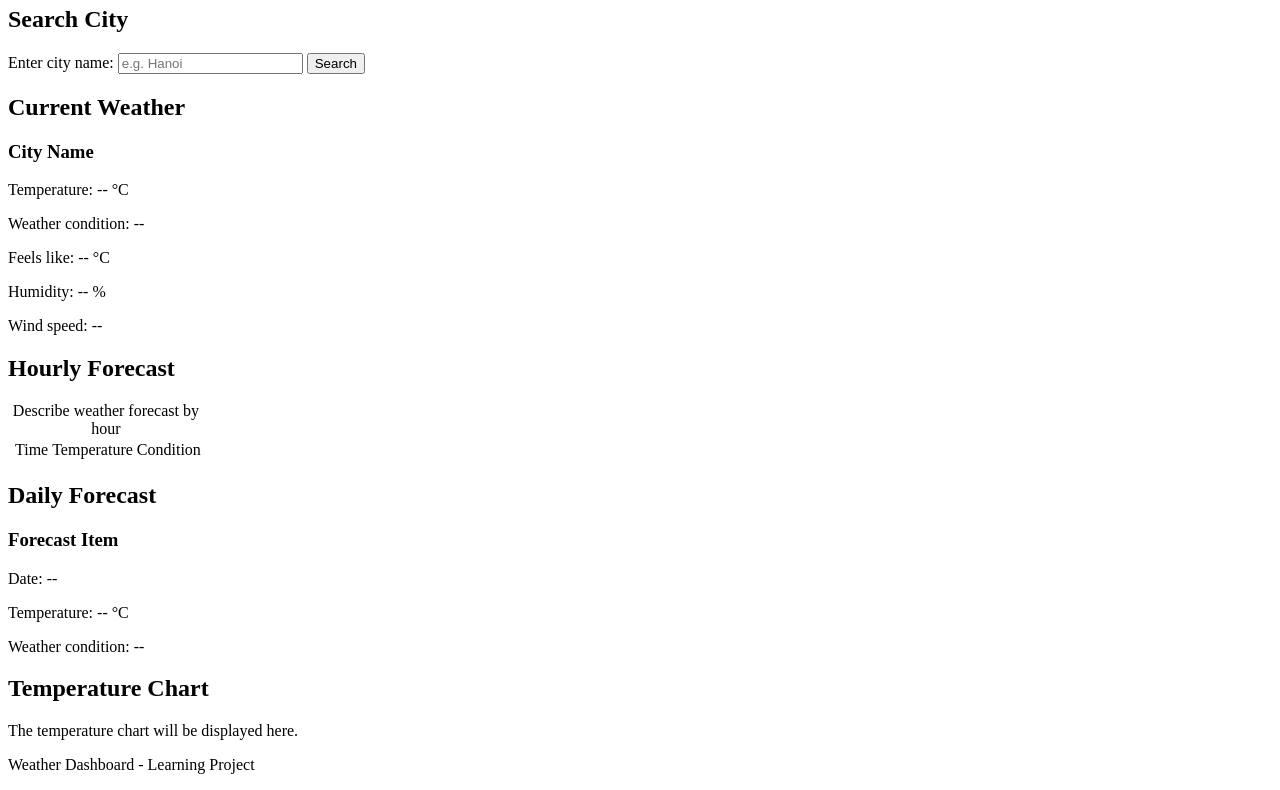
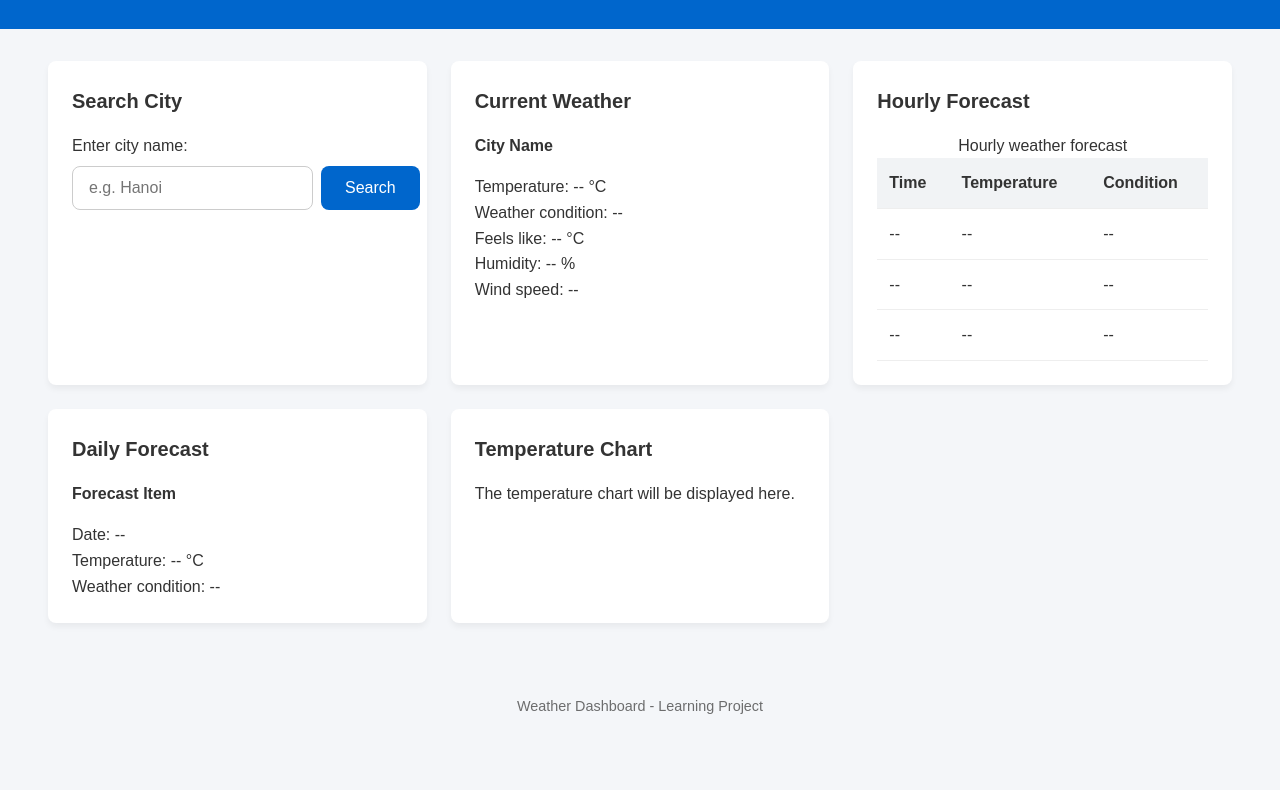
Before and after one commit to meobeo-create/Weather-Dashboard, a plain HTML site: page frontend/index.html in a window 1280 px wide. Shown: the part 112-902 px from the top of the page. After the commit the page ends 854 px from the top, so only its background shows below. Drawn offline with Linux system fonts and the light colour scheme.

Commit message:
Css update

```diff
--- a/frontend/css/style.css
+++ b/frontend/css/style.css
@@ -0,0 +1,126 @@
+* {
+    box-sizing: border-box;
+    margin:0px;
+    padding:0px;
+}
+:root {
+    --primary-color: #0066cc;
+    --bg-color: #f4f6f9;
+    --card-bg: #ffffff;
+    --text-color: #333333;
+    --border-radius: 8px;
+}
+
+body {
+    font-family: Arial, sans-serif;
+    background-color: var(--bg-color);
+    color: var(--text-color);
+    line-height:1.6;
+}
+
+header {
+    text-align: center;
+    padding: 2rem 1rem;
+    background-color: var(--primary-color);
+    color:#ffffff;
+}
+
+footer {
+    text-align: center;
+    margin-top: 3rem;
+    padding: 1.5rem;
+    font-size:0.9rem;
+    opacity: 0.7;
+}
+
+main {
+    max-width: 2000px;
+    margin: 2rem;
+    padding: 0 1rem;
+    display:grid;
+    gap:1.5rem;
+    grid-template-columns: repeat(auto-fit, minmax(350px, 1fr));
+}
+
+section {
+    background-color: var(--card-bg);
+    border-radius: var(--border-radius);
+    box-shadow: 0 4px 6px rgba(0, 0, 0, 0.05);
+    padding: 1.5rem;
+}
+.chart-section {
+    grid-column: 1 / -1;
+    height:350px;
+}
+
+h2 {
+    margin-bottom:1rem;
+    font-size:1.25rem;
+}
+
+h3 {
+    margin-bottom:1rem;
+    font-size: 1rem;
+}
+
+form {
+    display: flex;
+    gap: 0.5rem;
+    margin-bottom: 1rem;
+    flex-direction: column;
+}
+.search-input-group {
+    display: flex;
+    gap:0.5rem;
+    width:100%;
+}
+
+input[type="text"] {
+    flex:1;
+    padding: 0.75rem 1rem;
+    border: 1px solid #ccc;
+    border-radius: var(--border-radius);
+    font-size: 1rem;
+}
+
+button[type="submit"] {
+    padding: 0.75rem 1.5rem;
+    border: none;
+    border-radius: var(--border-radius);
+    background-color: var(--primary-color);
+    color:#ffffff;
+    cursor:pointer;
+    font-size:1rem;
+    white-space: nowrap;
+
+}
+button[type="submit"]:hover{
+    opacity: 0.8;
+    background-color: #004fb3;
+
+}
+
+table {
+    width:100%;
+    border-collapse: collapse;
+    margin-top:1rem;
+}
+
+th,td {
+    padding:0.75rem;
+    text-align:left;
+    border-bottom: 1px solid #eee;
+}
+thead {
+    background-color: #f1f3f5;
+    font-weight: bold;
+}
+tbody tr:hover{
+    background-color: #f9f9f9;
+}
+
+@media (max-width: 768px) {
+    header h1 {
+        font-size: 1.5rem;
+    }
+}
--- a/frontend/index.html
+++ b/frontend/index.html
@@ -21,7 +21,8 @@
 
                 <form action="#" method="get">
                     <label for="city">Enter city name:</label>
-                    <input
+                    <div class="search-input-group">
+                        <input
                         type="text"
                         id="city"
                         name="city"
@@ -29,6 +30,7 @@
                         required
                     >
                     <button type="submit">Search</button>
+                    </div>
                 </form>
             </section>
             <section aria-labelledby="current-heading">
@@ -48,12 +50,31 @@
                 <h2 id="hourly-heading">Hourly Forecast</h2>
 
                 <table>
-                    <caption>Describe weather forecast by hour</caption>
-                    <th>
-                        <td>Time</td>
-                        <td>Temperature</td>
-                        <td>Condition</td>
-                    </th>
+                    <caption>Hourly weather forecast</caption>
+                    <thead>
+                        <tr>
+                            <th scope="col">Time</th>
+                            <th scope="col">Temperature</th>
+                            <th scope="col">Condition</th>
+                        </tr>
+                    </thead>
+                    <tbody>
+                        <tr>
+                            <td>--</td>
+                            <td>--</td>
+                            <td>--</td>
+                        </tr>
+                        <tr>
+                            <td>--</td>
+                            <td>--</td>
+                            <td>--</td>
+                        </tr>
+                        <tr>
+                            <td>--</td>
+                            <td>--</td>
+                            <td>--</td>
+                        </tr>
+                    </tbody>
                 </table>
             </section>
 
```
